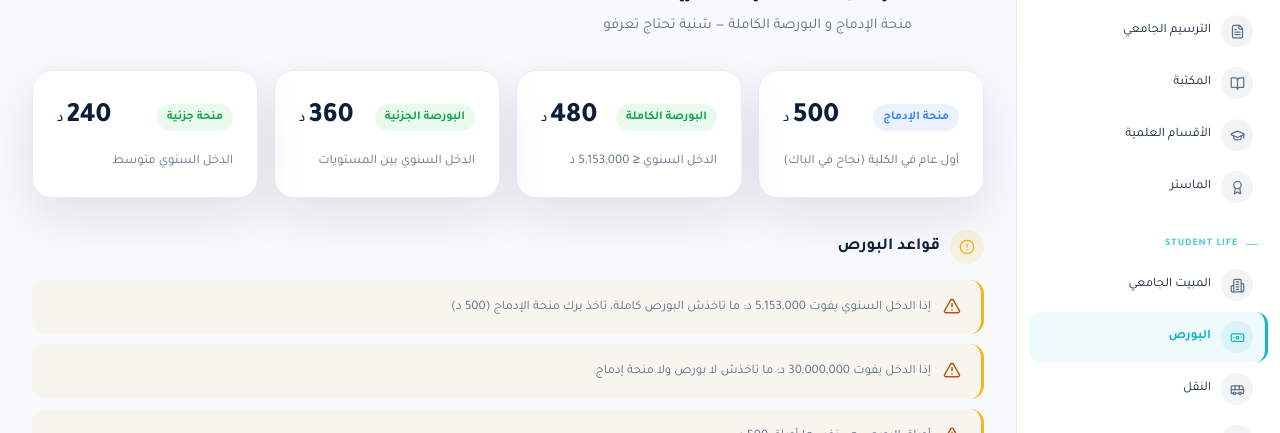
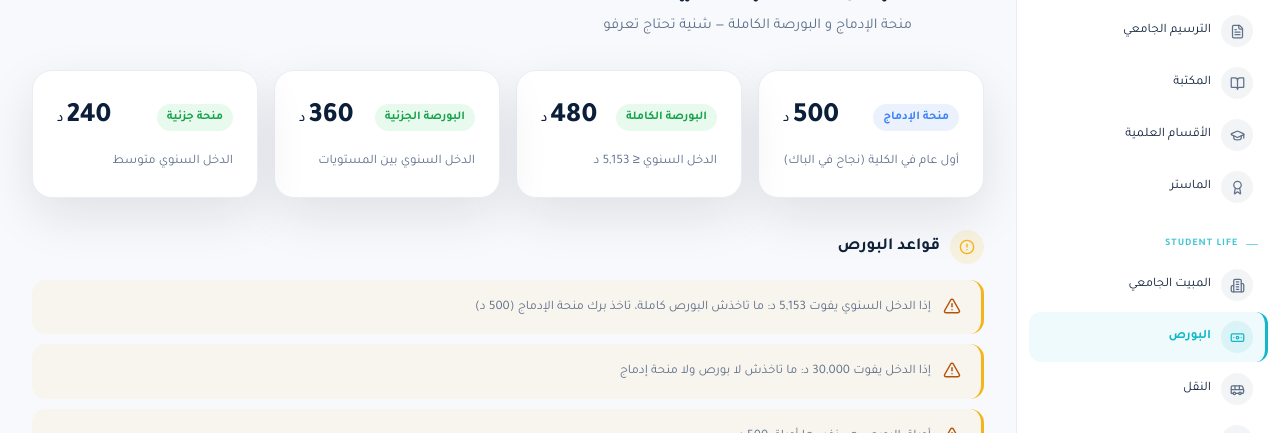
Before and after one commit to jozefelmanga/iset-zaghouan-hub, a Next.js app: page /bourse in a window 1280 px wide. Shown: the part 180-613 px from the top of the page. Built offline with nearby package versions, Linux system fonts and the light colour scheme; no server answers.

Commit message:
feat: enhance layout and styling for scholarship and action cards, update scholarship conditions

```diff
--- a/src/app/bourse/page.tsx
+++ b/src/app/bourse/page.tsx
@@ -21,8 +21,8 @@ export default function BoursePage() {
 
       <div style={{ display: "grid", gridTemplateColumns: "repeat(auto-fill, minmax(180px, 1fr))", gap: "16px", marginBottom: "32px", width: "100%", boxSizing: "border-box" }}>
         {scholarshipTypes.map((s, i) => (
-          <MotionReveal key={i} delay={i * 0.1}>
-            <Card elevation="feature" padding="24px">
+          <MotionReveal key={i} delay={i * 0.1} className="h-full">
+            <Card elevation="feature" padding="24px" className="h-full flex flex-col justify-between">
               <div style={{ display: "flex", alignItems: "center", justifyContent: "space-between", marginBottom: "12px" }}>
                 <span style={{ fontSize: "12px", fontWeight: 600, padding: "4px 10px", borderRadius: "999px", background: i === 0 ? "rgba(59,130,246,0.1)" : "rgba(34,197,94,0.1)", color: i === 0 ? "#3B82F6" : "#16A34A" }}>{s.name}</span>
                 <div style={{ fontSize: "28px", fontWeight: 800, color: "var(--color-primary)", fontFeatureSettings: '"tnum"' }}>
--- a/src/app/globals.css
+++ b/src/app/globals.css
@@ -62,7 +62,6 @@
   html {
     scroll-behavior: smooth;
     -webkit-tap-highlight-color: transparent;
-    overflow-x: hidden;
     overflow-y: scroll;
     /* Custom scrollbar — Webkit */
     scrollbar-width: thin;
@@ -95,7 +94,6 @@
     -webkit-font-smoothing: antialiased;
     -moz-osx-font-smoothing: grayscale;
     line-height: 1.6;
-    overflow-x: hidden;
   }
 
   /* Text selection — branded teal */
--- a/src/components/sections/QuickAccessSection.tsx
+++ b/src/components/sections/QuickAccessSection.tsx
@@ -18,7 +18,7 @@ export function QuickAccessSection() {
       />
       <Grid gap="md" minColWidth="280px">
         {quickActions.map((action, i) => (
-          <motion.div key={action.href} {...itemReveal(i * 0.06)}>
+          <motion.div key={action.href} {...itemReveal(i * 0.06)} style={{ height: "100%" }}>
             <ActionCard
               icon={quickActionIcons[action.icon]}
               title={action.title}
--- a/src/components/ui/ActionCard.tsx
+++ b/src/components/ui/ActionCard.tsx
@@ -23,7 +23,7 @@ export function ActionCard({ icon: Icon, title, description, href, category = "p
     <motion.a
       href={href}
       {...hoverLift}
-      className="group block"
+      className="group flex flex-col h-full"
       style={{
         background: "var(--color-surface)",
         borderRadius: "var(--radius-card)",
@@ -31,7 +31,6 @@ export function ActionCard({ icon: Icon, title, description, href, category = "p
         padding: featured ? "32px" : "24px",
         boxShadow: "var(--shadow-card)",
         textDecoration: "none",
-        display: "block",
       }}
     >
       {/* Icon circle */}
@@ -62,7 +61,7 @@ export function ActionCard({ icon: Icon, title, description, href, category = "p
       </p>
 
       <div
-        className="flex items-center gap-1 mt-4 opacity-0 group-hover:opacity-100 transition-opacity"
+        className="flex items-center gap-1 mt-auto pt-4 opacity-0 group-hover:opacity-100 transition-opacity"
         style={{ color: colors.color, fontSize: "13px", fontWeight: 500 }}
       >
         <span>عرض التفاصيل</span>
--- a/src/data/scholarships.ts
+++ b/src/data/scholarships.ts
@@ -1,13 +1,13 @@
 export const scholarshipTypes = [
   { amount: 500, name: "منحة الإدماج", condition: "أول عام في الكلية (نجاح في الباك)" },
-  { amount: 480, name: "البورصة الكاملة", condition: "الدخل السنوي ≤ 5,153,000 د" },
+  { amount: 480, name: "البورصة الكاملة", condition: "الدخل السنوي ≤ 5,153 د" },
   { amount: 360, name: "البورصة الجزئية", condition: "الدخل السنوي بين المستويات" },
   { amount: 240, name: "منحة جزئية", condition: "الدخل السنوي متوسط" },
 ];
 
 export const scholarshipRules = [
-  "إذا الدخل السنوي يفوت 5,153,000 د: ما تاخذش البورص كاملة، تاخذ برك منحة الإدماج (500 د)",
-  "إذا الدخل يفوت 30,000,000 د: ما تاخذش لا بورص ولا منحة إدماج",
+  "إذا الدخل السنوي يفوت 5,153 د: ما تاخذش البورص كاملة، تاخذ برك منحة الإدماج (500 د)",
+  "إذا الدخل يفوت 30,000 د: ما تاخذش لا بورص ولا منحة إدماج",
   "أوراق البورص هي نفسها أوراق 500 د",
   "كي تقدّم البورص، نفس الأوراق — إذا ما عندكش حق في البورص كاملة تاخذ منحة الإدماج",
 ];
```
